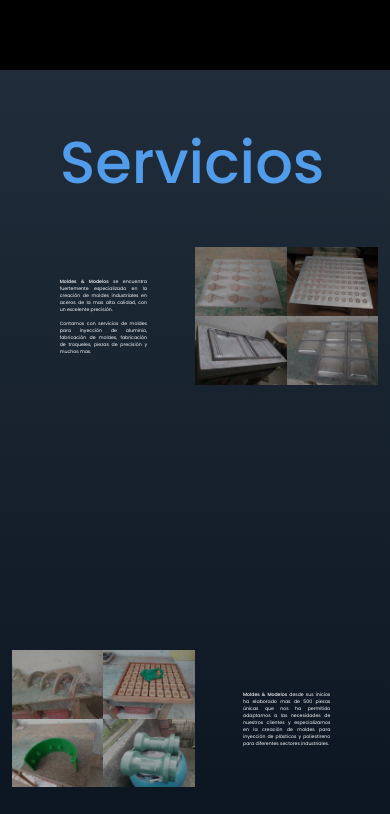
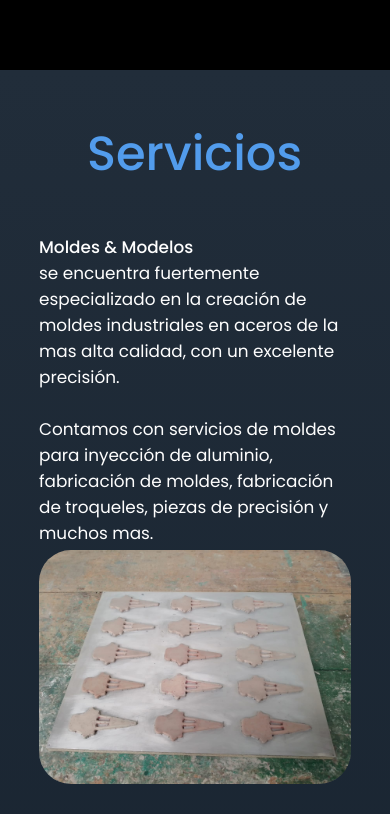
Before and after one commit to giovannymontero99/Moldes-Modelos, a React (Vite) app: page / in a window 390 px wide. Shown: the part 690-1504 px from the top of the page. Built offline with nearby package versions, Linux system fonts and the light colour scheme.

Commit message:
1 file modified

```diff
--- a/src/Components/main-section-components/Services.css
+++ b/src/Components/main-section-components/Services.css
@@ -41,6 +41,49 @@
 
 @media (max-width: 1024px) {
   .Servicios {
-    padding: 10rem 3%;
+    padding: 10rem 10%;
+  }
+  .servicios-container {
+    grid-template-columns: 1fr;
+    grid-row-gap: 0;
+  }
+  .servicios-container > div:nth-child(3) {
+    order: 2;
+  }
+  .servicios-container__description {
+    padding: 0;
+    font-size: 2.2vw;
+    height: 20rem;
+    display: flex;
+    flex-direction: column;
+    justify-content: center;
+  }
+  .servicios-container__imgs {
+    grid-template-columns: 1fr;
+    row-gap: 2rem;
+  }
+  .servicios-container__imgs > img {
+    border-radius: 2rem;
+    filter: none;
   }
 }
+
+@media (max-width: 768px) {
+  .servicios-title {
+    font-size: 3rem;
+  }
+  .servicios-container__description {
+    font-size: 2vh;
+    text-align: unset;
+  }
+}
+
+@media (max-width: 320px) {
+  .servicios-title {
+    font-size: 2rem;
+  }
+  .servicios-container__description {
+    font-size: 1.5vh;
+    text-align: justify;
+  }
+}
```
